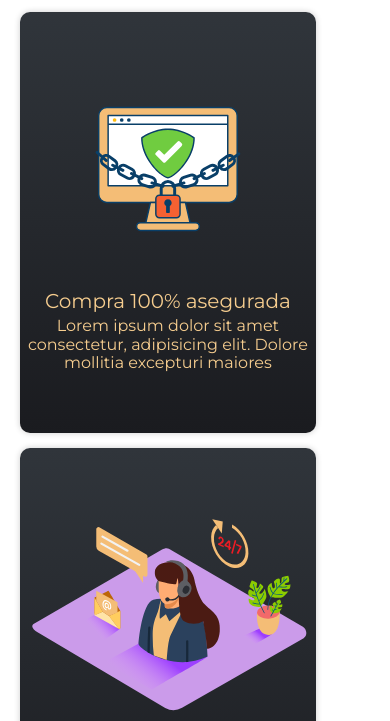
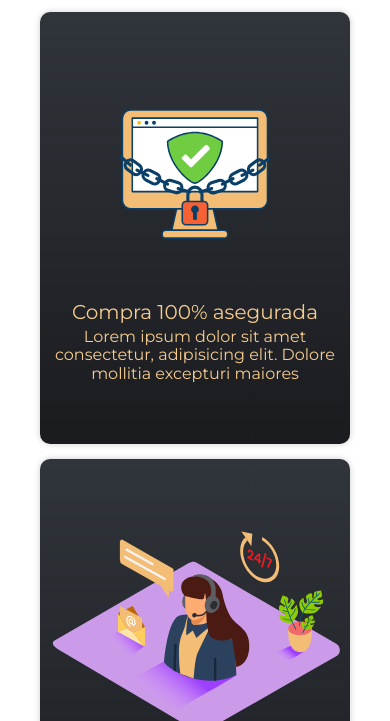
Before and after one commit to AdrianHernandezll/ProyectoCoder, a website: page servicios.html in a window 390 px wide. Shown: the part 843-1564 px from the top of the page. Drawn offline with nearby package versions, Linux system fonts and the light colour scheme.

Commit message:
global arreglando responsive y posicion

```diff
--- a/src/scss/base/_globales.scss
+++ b/src/scss/base/_globales.scss
@@ -75,8 +75,6 @@ h3 {
     margin-bottom: 15px;
   }
   @include desktop {
-    width: 80%;
-    margin: 15px 10px;
   }
   img {
     width: 100%;
--- a/src/scss/layout/_servicios.scss
+++ b/src/scss/layout/_servicios.scss
@@ -28,7 +28,7 @@ section {
     @include tablet {
       width: auto;
       display: block;
-      margin: 15px auto;
+      margin: 15px 30px;
     }
   }
 }
```
Also changed, not shown: build/css/app.css, 1 other file.
